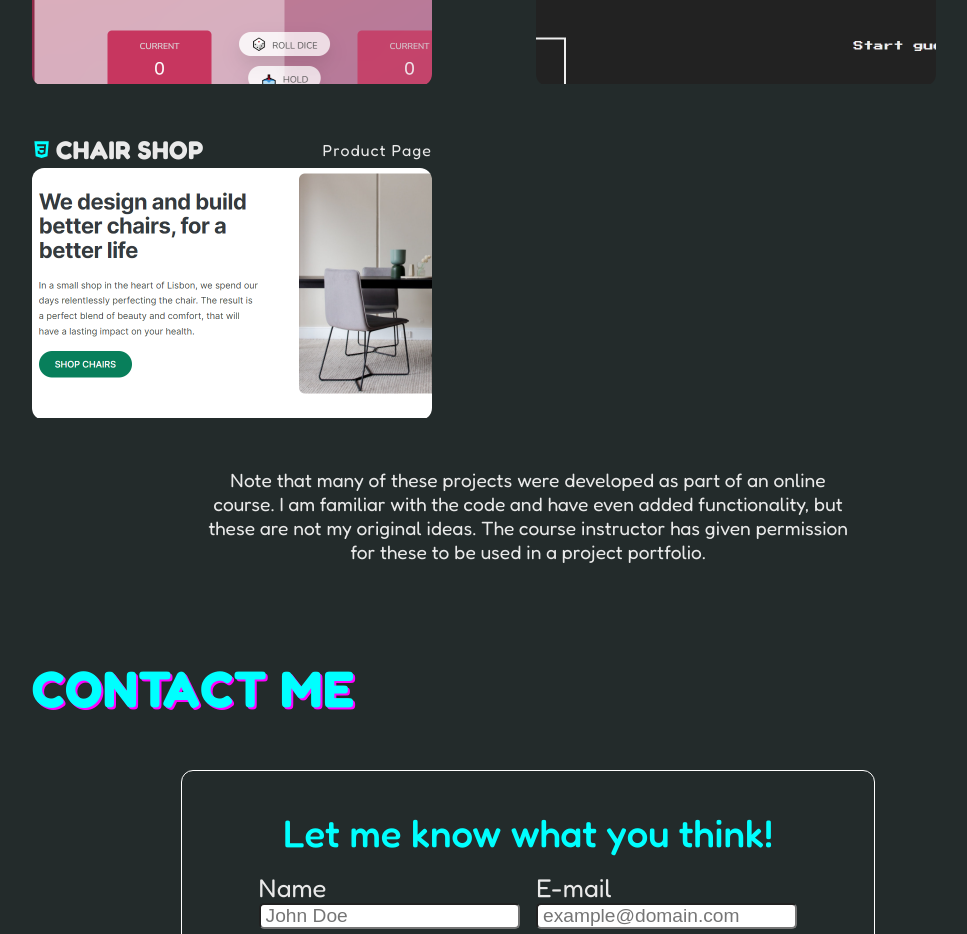
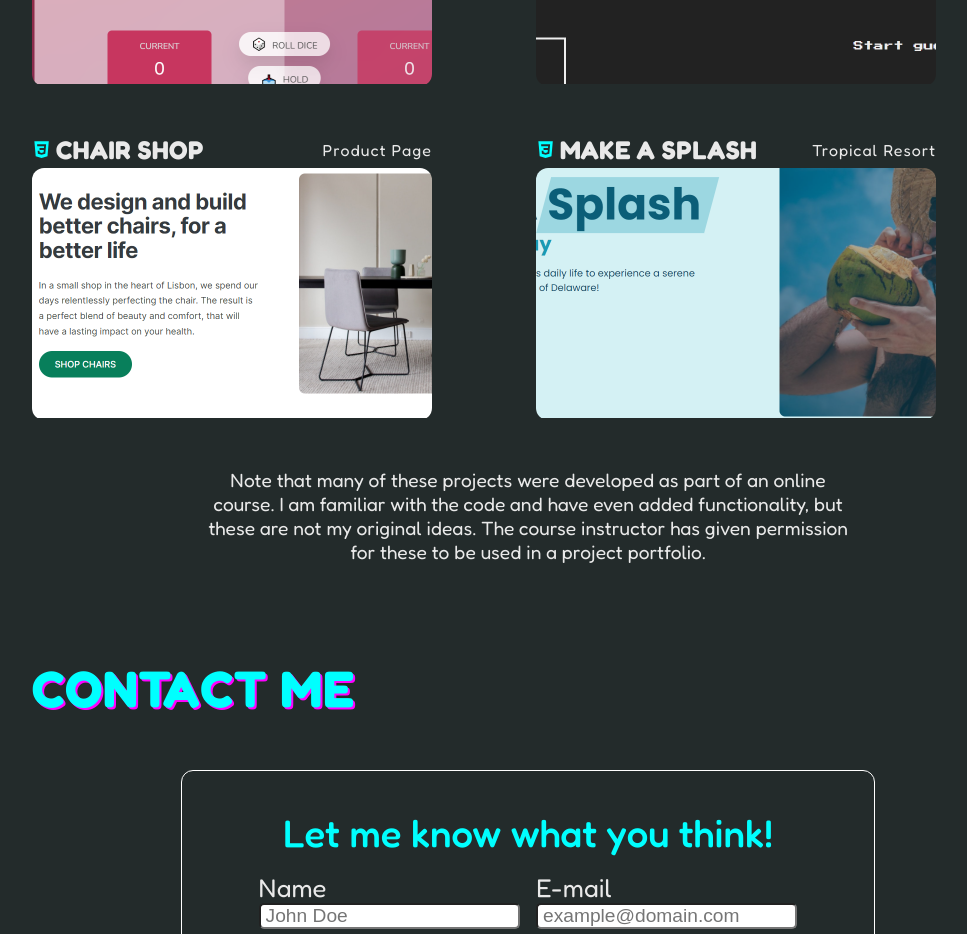
Before and after one commit to igrossberg23/my-website, a plain HTML site: page index.html in a window 1280 px wide. Shown: the part 1760-2694 px from the top of the page, without its empty margins (112-1079 px from the left). Drawn offline with nearby package versions, Linux system fonts and the light colour scheme.

Commit message:
Added make a splash

```diff
--- a/index.html
+++ b/index.html
@@ -285,6 +285,36 @@
           </div>
         </div>
 
+        <div class="project">
+          <div class="project--title">
+            <div class="project--name">
+              <ion-icon name="logo-css3"></ion-icon>Make A Splash
+            </div>
+            <div class="project--subname">Tropical Resort</div>
+          </div>
+          <div class="project--card-container">
+            <a
+              class="card project--card"
+              href="https://make-a-splash.netlify.app/"
+              target="_blank"
+            >
+              <img
+                class="project--card-img"
+                src="./img/make-a-splash-preview.png"
+                alt="Make A Splash Preview"
+              />
+            </a>
+            <div class="project--desc-container">
+              <ul class="project--desc">
+                <li>Independent Project</li>
+                <li>Focus on UI Design</li>
+                <li>HTML/CSS Based</li>
+                <li>Includes CSS animations</li>
+              </ul>
+            </div>
+          </div>
+        </div>
+
         <div class="projects-disclaimer">
           <p>
             Note that many of these projects were developed as part of an online
```
Also changed, not shown: img/make-a-splash-preview.png (added), 2 other files.
